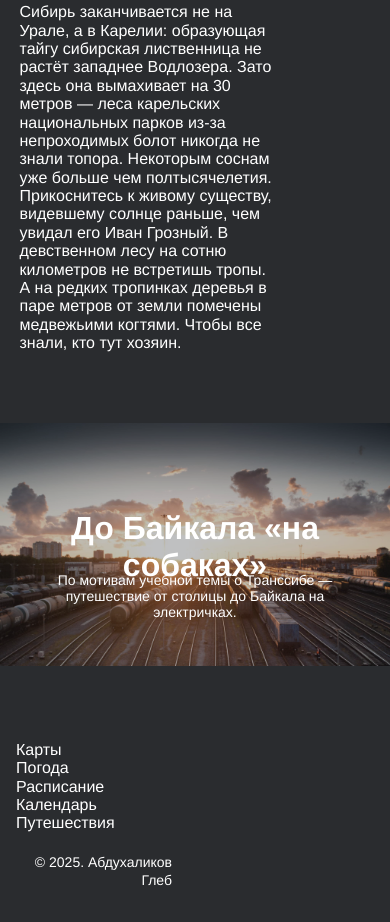
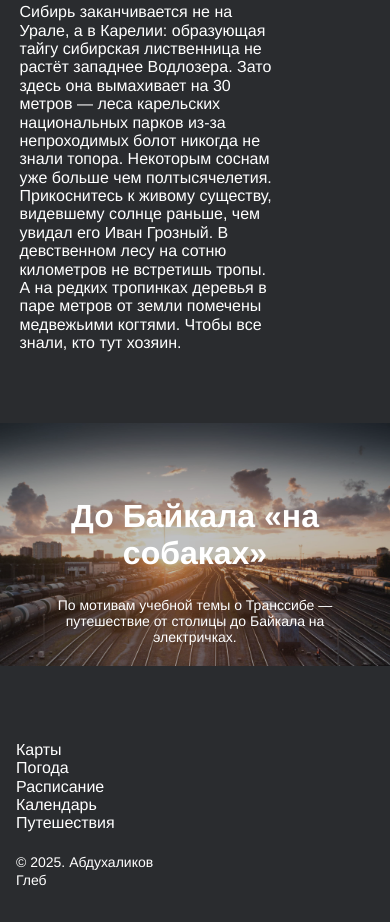
Before and after one commit to CblRo4Ek/Frontend_course_project_3, a plain HTML site: page index.html in a window 390 px wide. Shown: the part 7955-8877 px from the top of the page. Drawn offline with Linux system fonts and the light colour scheme.

Commit message:
Незначительные доработки

```diff
--- a/blocks/cover/__subtitle/cover__subtitle.css
+++ b/blocks/cover/__subtitle/cover__subtitle.css
@@ -4,7 +4,7 @@
     justify-content: center;
 
     position: absolute;
-    top: 70%;
+    top: 80%;
     left: 50%;
     transform: translate(-50%, -50%);
 }
--- a/blocks/cover/__title/cover__title.css
+++ b/blocks/cover/__title/cover__title.css
@@ -3,7 +3,7 @@
     margin: 100px auto 0;
 
     position: absolute;
-    top: 10%;
+    top: 5%;
     left: 50%;
     transform: translate(-50%, -50%);
 }
--- a/blocks/footer/__copyright/footer__copyright.css
+++ b/blocks/footer/__copyright/footer__copyright.css
@@ -13,5 +13,6 @@
     .footer__copyright {
         width: auto;
         margin-top: 20px;
+        text-align: start;
     }
 }
```
